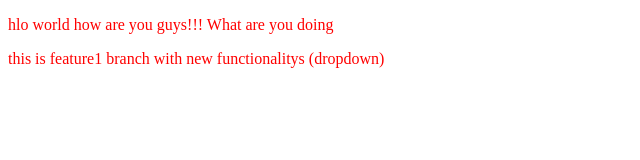
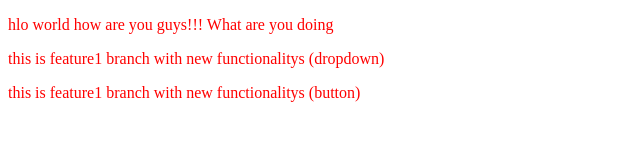
Before and after one commit to Itika-lamba/test2, a plain HTML site: page index.html in a window 1280 px wide. Shown: the whole page, without its empty margins (0-640 px from the left). Drawn offline with Linux system fonts and the light colour scheme.

Commit message:
changes after undo

```diff
--- a/index.html
+++ b/index.html
@@ -9,5 +9,7 @@
 <body>
     <P>hlo world how are you guys!!! What are you doing </P>
     <p>this is feature1 branch with new functionalitys (dropdown)</p>
+    <p>this is feature1 branch with new functionalitys (button)</p>
+
 </body>
 </html>
```
